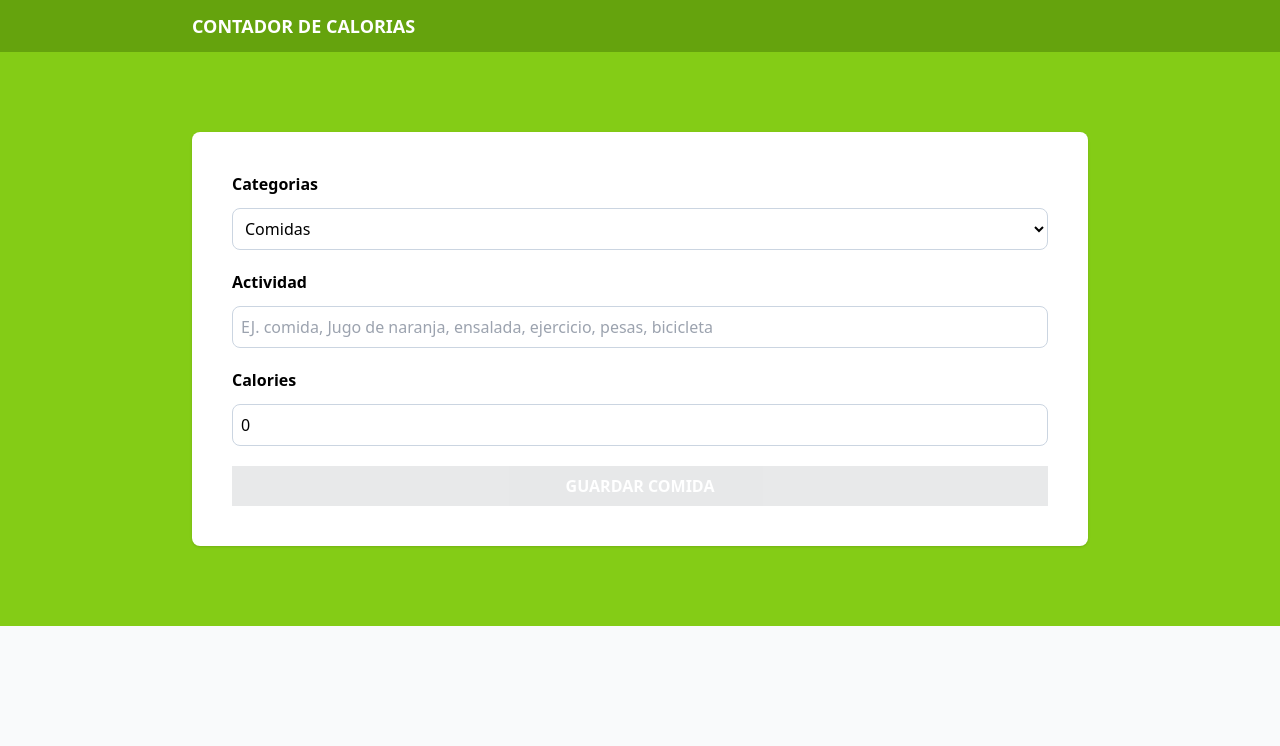
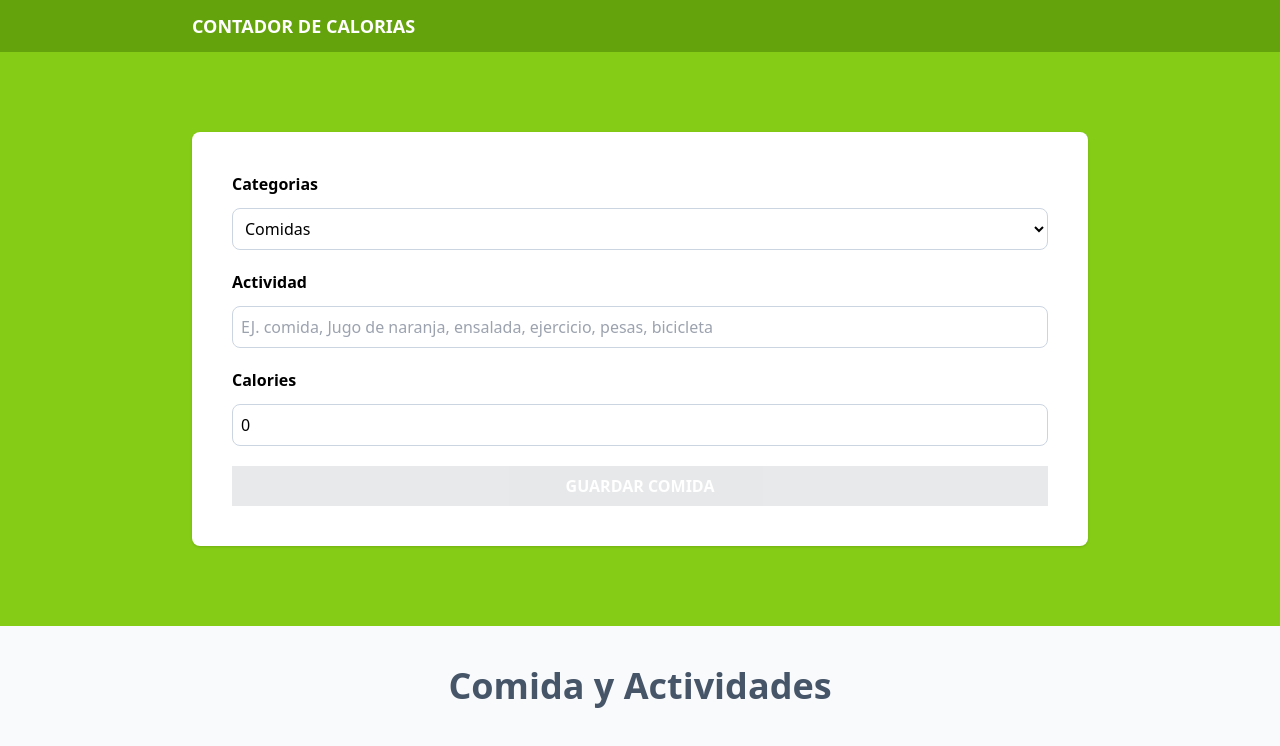
Before and after one commit to JuanPablo-A/Aprendiendo-React, a React (Vite) app in the folder calorie_tracker/: page / in a window 1280 px wide. Shown: the top 746 px of the page. Built offline with nearby package versions, Linux system fonts and the light colour scheme.

Commit message:
refactor: :sparkles: Refactor App component and add view to see the ActivityList

```diff
--- a/calorie_tracker/src/App.tsx
+++ b/calorie_tracker/src/App.tsx
@@ -1,6 +1,7 @@
 import { useReducer } from "react"
 import Form from "./components/Form"
 import { activityReducer, initialState  } from "./reducers/activity-reducer"
+import ActivityList from "./components/ActivityList"
 
 function App() {
 
@@ -24,6 +25,13 @@
           />
         </div>
       </section>
+
+      <section className="p-10 mx-auto max-w-4xl">
+        <ActivityList
+          activities={state.activities}
+
+        />
+      </section>
     </>
   )
 }
--- /dev/null
+++ b/calorie_tracker/src/components/ActivityList.tsx
@@ -0,0 +1,43 @@
+import { Activity } from "../types"
+import { categories } from "../data/categories"
+import { useMemo } from "react"
+
+type ActivityListProps = {
+    activities: Activity[]
+
+}
+
+export default function ActivityList( { activities }: ActivityListProps ) {
+
+    const categoryName = useMemo(() =>
+        (category: Activity['category']) => categories.map( cat => cat.id === category ? cat.name : '' )
+        ,[])
+
+    return (
+        <>
+            <h2 className='text-4xl font-bold text-slate-600 text-center'>
+                Comida y Actividades
+            </h2>
+
+            { activities.map( activity => (
+                <div key={activity.id} className="px-5 py-10 bg-white flex justify-between">
+                    <div className="space-y-2 relative">
+                        <p className={`absolute -top-8 -left-8 px-10 py-2 text-white uppercase font-bold ${activity.category === 1 ? 'bg-lime-500' : 'bg-orange-500' }`}>
+                            {categoryName(+activity.category)}
+                        </p>
+
+                        <p className="text-2xl font-bold pt-5">{activity.name}</p>
+                        <p className="font-black text-4xl text-lime-500">
+                            {activity.calories} {''}
+                            <span>Calorias</span>
+                        </p>
+                    </div>
+
+                    <div>
+
+                    </div>
+                </div>
+            ))}
+        </>
+    )
+}
```
